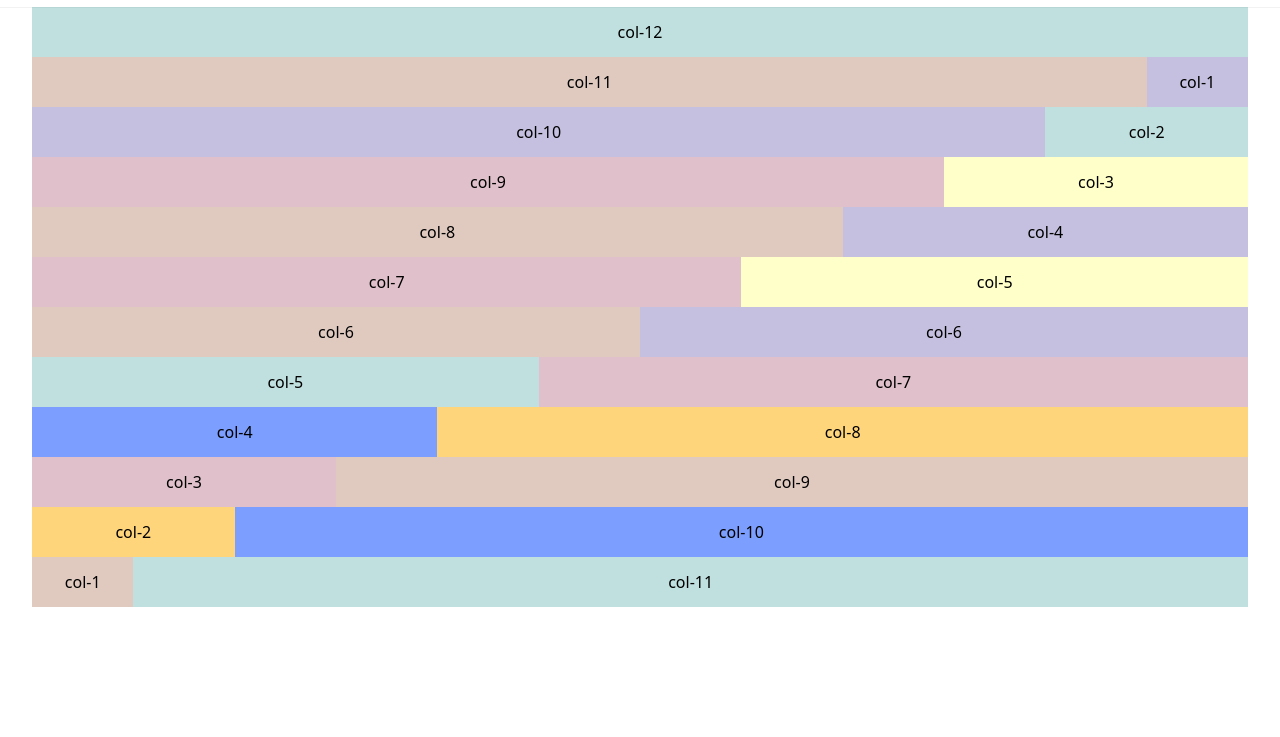
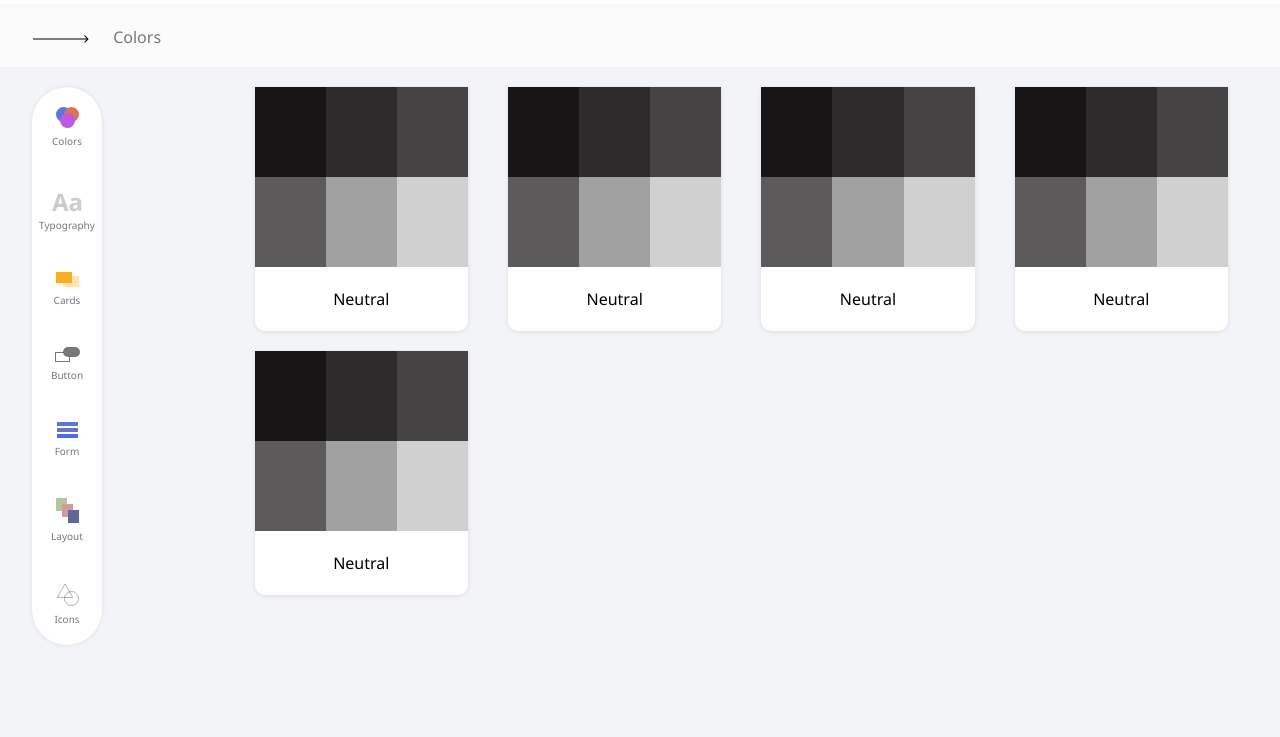
Before and after one commit to wiztemple/kraftui, a website: page index.html in a window 1280 px wide. Shown: the part 63-800 px from the top of the page. Drawn offline with Linux system fonts and the light colour scheme.

Commit message:
complete navbar implementation and add grid system

```diff
--- /dev/null
+++ b/css/kraftui.css
@@ -0,0 +1,104 @@
+.app-bg {
+  background: #f2f4f7;
+}
+.rectangle-1 {
+  height: 70px;
+  display: flex;
+  justify-content: center;
+  align-items: center;
+  background: #ffffff;
+  box-shadow: 0px 0px 4px rgba(0, 0, 0, 0.25);
+}
+.rectangle-2 {
+  height: 60px;
+  display: flex;
+  justify-content: flex-start;
+  align-items: center;
+  padding: 0 32px;
+  background: #fbfbfb;
+  box-shadow: 0px -2px 4px rgba(0, 0, 0, 0.05);
+}
+.auto-tab {
+  width: 70px;
+  margin-top: 20px;
+  background: #ffffff;
+  box-shadow: 0px 0px 4px rgba(0, 0, 0, 0.1);
+  border-radius: 50px;
+}
+.current-tab > span {
+  margin-left: 20px;
+  color: #777;
+}
+.icon-btn {
+  width: 100%;
+  display: inline-block;
+  padding: 20px;
+  text-align: center;
+  white-space: nowrap;
+  vertical-align: middle;
+  user-select: none;
+}
+.icon-btn:focus {
+  outline: none;
+}
+.icon-btn:hover {
+  background-color: rgba(238, 238, 238, 0.308);
+  overflow: hidden;
+}
+.icon-btn:first-child:hover {
+  border-top-left-radius: 50px;
+  border-top-right-radius: 50px;
+}
+.icon-btn:last-child:hover {
+  border-bottom-left-radius: 50px;
+  border-bottom-right-radius: 50px;
+}
+.block-span {
+  display: flex;
+  justify-content: center;
+  margin-top: 5px;
+  text-align: center;
+  font-size: 10px;
+  color: #777;
+}
+.typography-font {
+  font-style: normal;
+  font-weight: bold;
+  font-size: 24px;
+  color: #ccc;
+}
+.card-colors {
+  display: flex;
+  justify-content: flex-start;
+}
+.color-card {
+  background: #ffffff;
+  box-shadow: 0px 1px 4px rgba(0, 0, 0, 0.1);
+  border-radius: 0px 0px 10px 10px;
+}
+.card-colors-item {
+  width: 100%;
+  height: 90px;
+}
+.color-card-footer {
+  padding: 20px;
+  text-align: center;
+}
+.neutral:nth-child(1) {
+  background: #171515;
+}
+.neutral:nth-child(2) {
+  background: rgba(23, 21, 21, 0.9);
+}
+.neutral:nth-child(3) {
+  background: rgba(23, 21, 21, 0.8);
+}
+.card-colors:nth-child(2) > .neutral:nth-child(1) {
+  background: rgba(23, 21, 21, 0.7);
+}
+.card-colors:nth-child(2) > .neutral:nth-child(2) {
+  background: rgba(23, 21, 21, 0.4);
+}
+.card-colors:nth-child(2) > .neutral:nth-child(3) {
+  background: rgba(23, 21, 21, 0.2);
+}
--- a/css/style.css
+++ b/css/style.css
@@ -405,9 +405,7 @@ ul {
 }
 
 html {
-  font-family: system-ui, -apple-system, BlinkMacSystemFont, "Segoe UI", Roboto,
-    "Helvetica Neue", Arial, "Noto Sans", sans-serif, "Apple Color Emoji",
-    "Segoe UI Emoji", "Segoe UI Symbol", "Noto Color Emoji"; /* 1 */
+  font-family: "Noto Sans", sans-serif;
   line-height: 1.5; /* 2 */
 }
 
@@ -475,12 +473,16 @@ button,
 table {
   border-collapse: collapse;
 }
+body {
+  -webkit-font-smoothing: antialiased;
+  -moz-font-smoothing: antialiased;
+}
 /*Navbar style*/
 .nav {
   width: 100%;
   display: flex;
   justify-content: space-between;
-  min-height: 70px;
+  min-height: 4.375rem;
   align-items: center;
   flex-wrap: wrap;
   background-color: #fff;
@@ -488,14 +490,16 @@ table {
 }
 
 .nav-brand {
+  height: 4.375rem;
   display: flex;
   align-items: center;
   flex-shrink: 0;
   margin-right: 2rem;
 }
 .nav-brand > a {
-  font-size: 24px;
+  font-size: 1.5rem;
   text-decoration: none;
+  color: #444;
 }
 .nav-left,
 .nav-right {
@@ -509,18 +513,18 @@ table {
 }
 .nav-link,
 .nav-item {
-  height: 70px;
+  height: 4.375rem;
   display: flex;
   align-items: center;
   padding: 0 0.75rem;
 }
 .nav-mobile {
   width: 100vw;
-  height: 60px;
+  height: 4.375rem;
   display: flex;
   justify-content: space-between;
   align-items: center;
-  padding: 0 10px;
+  padding: 0 0.625rem;
   border-bottom: 1px solid rgba(238, 238, 238, 0.479);
 }
 .nav-menu-button {
@@ -540,7 +544,9 @@ table {
   text-decoration: none;
 }
 .nav-link:hover {
-  border-bottom: 2px solid dodgerblue;
+  color: #0f67be;
+  background-color: #0f66be09;
+  border-bottom: 2px solid #0f67be;
 }
 .nav-menu-hamburger {
   width: 1rem;
@@ -565,7 +571,7 @@ table {
 .box-6,
 .box-7 {
   width: 100%;
-  height: 50px;
+  height: 2.375rem;
   display: flex;
   justify-content: center;
   align-items: center;
@@ -620,8 +626,8 @@ table {
 }
 /*utilities*/
 .mx-32 {
-  margin-right: 32px;
-  margin-left: 32px;
+  margin-right: 2rem;
+  margin-left: 2rem;
 }
 /*grid*/
 .full-width {
@@ -679,6 +685,20 @@ table {
 }
 .col-12 {
   width: 100%;
+}
+.col-1,
+.col-2,
+.col-3,
+.col-4,
+.col-5,
+.col-6,
+.col-7,
+.col-8,
+.col-9,
+.col-10,
+.col-11,
+.col-12 {
+  padding: 0 15px;
 }
 @media (min-width: 640px) {
   .container {
@@ -783,11 +803,29 @@ table {
   .md-col-12 {
     width: 100%;
   }
+  .md-col-1,
+  .md-col-2,
+  .md-col-3,
+  .md-col-4,
+  .md-col-5,
+  .md-col-6,
+  .md-col-7,
+  .md-col-8,
+  .md-col-9,
+  .md-col-10,
+  .md-col-11,
+  .md-col-12 {
+    padding: 0 20px;
+  }
   .md-full-width {
     width: 100%;
   }
   .md-full-screen {
     width: 100vw;
+  }
+  /*utilities*/
+  .md-mt-20 {
+    margin-top: 20px;
   }
 }
 @media (min-width: 1024px) {
@@ -796,12 +834,12 @@ table {
     margin: 0 auto;
   }
   .container-fluid {
-    margin-left: 60px;
-    margin-right: 60px;
+    margin-left: 32px;
+    margin-right: 32px;
     max-width: none;
   }
   .nav-brand {
-    height: 70px;
+    height: 4.375rem;
   }
   .nav > .container-fluid {
     width: 100%;
@@ -827,7 +865,7 @@ table {
   .nav-link,
   .nav-item,
   .nav-brand {
-    height: 70px;
+    height: 4.375rem;
     display: flex;
     align-items: center;
   }
@@ -891,8 +929,11 @@ table {
   /*utilities*/
   /*utilities*/
   .lg-mx-32 {
-    margin-right: 32px;
-    margin-left: 32px;
+    margin-right: 2rem;
+    margin-left: 2rem;
+  }
+  .lg-mt-20 {
+    margin-top: 20px;
   }
 }
 @media (min-width: 1280px) {
@@ -901,8 +942,8 @@ table {
     margin: 0 auto;
   }
   .container-fluid {
-    margin-left: 32px;
-    margin-right: 32px;
+    margin-left: 2rem;
+    margin-right: 2rem;
     max-width: none;
   }
   .nav > .container-fluid {
--- a/index.html
+++ b/index.html
@@ -3,191 +3,154 @@
   <head>
     <meta charset="UTF-8" />
     <meta name="viewport" content="width=device-width, initial-scale=1.0" />
+    <link
+      href="https://fonts.googleapis.com/css2?family=Noto+Sans:wght@400;700&display=swap"
+      rel="stylesheet"
+    />
     <link rel="stylesheet" href="./css/style.css" />
-    <title>Test</title>
+    <link rel="stylesheet" href="./css/kraftui.css" />
+    <title>KraftUI - Sullivan Wisdom</title>
   </head>
   <body>
-    <div class="app">
-      <nav class="nav">
+    <div class="full-height-screen app-bg">
+      <div class="rectangle-1">KraftUI</div>
+      <div class="rectangle-2">
+        <div class="current-tab">
+          <img src="./icons/arrow.svg" alt="arrow icon" />
+          <span>Colors</span>
+        </div>
+      </div>
+      <section>
         <div class="container-fluid">
-          <div class="nav-mobile">
-            <div class="nav-brand">
-              <a href="#">KraftUI</a>
-            </div>
-            <div>
-              <button class="nav-menu-button">
-                <svg
-                  class="nav-menu-hamburger"
-                  viewBox="0 0 20 20"
-                  xmlns="http://www.w3.org/2000/svg"
-                >
-                  <title>Menu</title>
-                  <path d="M0 3h20v2H0V3zm0 6h20v2H0V9zm0 6h20v2H0v-2z" />
-                </svg>
+          <div class="columns">
+            <div class="lg-col-2">
+              <div class="auto-tab">
+                <button class="icon-btn">
+                  <img src="./icons/colors.svg" alt="color icon" />
+                  <span class="block-span">Colors</span>
+                </button>
+                <button class="icon-btn">
+                  <span class="typography-font">Aa</span>
+                  <div class="block-span">Typography</div>
+                </button>
+                <button class="icon-btn">
+                  <img src="./icons/cards.svg" alt="card icon" />
+                  <span class="block-span">Cards</span>
+                </button>
+                <button class="icon-btn">
+                  <img src="./icons/buttons.svg" alt="button icon" />
+                  <span class="block-span">Button</span>
+                </button>
+                <button class="icon-btn">
+                  <img src="./icons/forms.svg" alt="form icon" />
+                  <span class="block-span">Form</span>
+                </button>
+                <button class="icon-btn">
+                  <img src="./icons/layout.svg" alt="layout icon" />
+                  <span class="block-span">Layout</span>
+                </button>
+                <button class="icon-btn">
+                  <img src="./icons/icons.svg" alt="icons icon" />
+                  <span class="block-span">Icons</span>
                 </button>
               </div>
             </div>
-          <div class="nav-menu">
-            <div class="nav-left">
-              <a href="#" class="nav-link">
-                Home
-              </a>
-              <a href="#" class="nav-link">
-                Documentation
-              </a>
+            <div class="full-width lg-col-10">
+              <div class="tab-body">
+                <div class="columns">
+                  <div class="full-width md-col-3 md-mt-20">
+                    <div class="color-card">
+                      <div class="card-colors">
+                        <div class="card-colors-item neutral"></div>
+                        <div class="card-colors-item neutral"></div>
+                        <div class="card-colors-item neutral"></div>
                       </div>
-            <div class="nav-right">
-              <div class="nav-item">
-                Kraft Alpha is out!
+                      <div class="card-colors">
+                        <div class="card-colors-item neutral"></div>
+                        <div class="card-colors-item neutral"></div>
+                        <div class="card-colors-item neutral"></div>
                       </div>
-              <div class="nav-item">
-                Blog
+                      <div class="color-card-footer">
+                        Neutral
+                      </div>
+                    </div>
+                  </div>
+                  <div class="full-width md-col-3 md-mt-20">
+                    <div class="color-card">
+                      <div class="card-colors">
+                        <div class="card-colors-item neutral"></div>
+                        <div class="card-colors-item neutral"></div>
+                        <div class="card-colors-item neutral"></div>
+                      </div>
+                      <div class="card-colors">
+                        <div class="card-colors-item neutral"></div>
+                        <div class="card-colors-item neutral"></div>
+                        <div class="card-colors-item neutral"></div>
+                      </div>
+                      <div class="color-card-footer">
+                        Neutral
+                      </div>
+                    </div>
+                  </div>
+                  <div class="full-width md-col-3 md-mt-20">
+                    <div class="color-card">
+                      <div class="card-colors">
+                        <div class="card-colors-item neutral"></div>
+                        <div class="card-colors-item neutral"></div>
+                        <div class="card-colors-item neutral"></div>
+                      </div>
+                      <div class="card-colors">
+                        <div class="card-colors-item neutral"></div>
+                        <div class="card-colors-item neutral"></div>
+                        <div class="card-colors-item neutral"></div>
+                      </div>
+                      <div class="color-card-footer">
+                        Neutral
+                      </div>
+                    </div>
+                  </div>
+                  <div class="full-width md-col-3 md-mt-20">
+                    <div class="color-card">
+                      <div class="card-colors">
+                        <div class="card-colors-item neutral"></div>
+                        <div class="card-colors-item neutral"></div>
+                        <div class="card-colors-item neutral"></div>
+                      </div>
+                      <div class="card-colors">
+                        <div class="card-colors-item neutral"></div>
+                        <div class="card-colors-item neutral"></div>
+                        <div class="card-colors-item neutral"></div>
+                      </div>
+                      <div class="color-card-footer">
+                        Neutral
                       </div>
                     </div>
                   </div>
                 </div>
-      </nav>
-      <div class="container-fluid">
                 <div class="columns">
-          <div class="col-12">
-            <div class="box-1">
-              col-12
+                  <div class="full-width md-col-3 md-mt-20">
+                    <div class="color-card">
+                      <div class="card-colors">
+                        <div class="card-colors-item neutral"></div>
+                        <div class="card-colors-item neutral"></div>
+                        <div class="card-colors-item neutral"></div>
                       </div>
+                      <div class="card-colors">
+                        <div class="card-colors-item neutral"></div>
+                        <div class="card-colors-item neutral"></div>
+                        <div class="card-colors-item neutral"></div>
                       </div>
-        </div>
-        <div class="columns">
-          <div class="full-width md-col-11">
-            <div class="box-2">
-              col-11
-            </div>
-          </div>
-          <div class="full-width md-col-1">
-            <div class="box-3">
-              col-1
-            </div>
-          </div>
-        </div>
-        <div class="columns">
-          <div class="full-width md-col-10">
-            <div class="box-3">
-              col-10
-            </div>
-          </div>
-          <div class="full-width md-col-2">
-            <div class="box-1">
-              col-2
-            </div>
-          </div>
-        </div>
-        <div class="columns">
-          <div class="full-width md-col-9">
-            <div class="box-4">
-              col-9
-            </div>
-          </div>
-          <div class="full-width md-col-3">
-            <div class="box-5">
-              col-3
-            </div>
-          </div>
-        </div>
-        <div class="columns">
-          <div class="full-width md-col-8">
-            <div class="box-2">
-              col-8
-            </div>
-          </div>
-          <div class="full-width md-col-4">
-            <div class="box-3">
-              col-4
-            </div>
-          </div>
-        </div>
-        <div class="columns">
-          <div class="full-width md-col-7">
-            <div class="box-4">
-              col-7
-            </div>
-          </div>
-          <div class="full-width md-col-5">
-            <div class="box-5">
-              col-5
-            </div>
-          </div>
-        </div>
-        <div class="columns">
-          <div class="full-width md-col-6">
-            <div class="box-2">
-              col-6
-            </div>
-          </div>
-          <div class="full-width md-col-6">
-            <div class="box-3">
-              col-6
-            </div>
-          </div>
-        </div>
-        <div class="columns">
-          <div class="full-width md-col-5">
-            <div class="box-1">
-              col-5
-            </div>
-          </div>
-          <div class="full-width md-col-7">
-            <div class="box-4">
-              col-7
-            </div>
-          </div>
-        </div>
-        <div class="columns">
-          <div class="full-width md-col-4">
-            <div class="box-6">
-              col-4
-            </div>
-          </div>
-          <div class="full-width md-col-8">
-            <div class="box-7">
-              col-8
-            </div>
-          </div>
-        </div>
-        <div class="columns">
-          <div class="full-width md-col-3">
-            <div class="box-4">
-              col-3
-            </div>
-          </div>
-          <div class="full-width md-col-9">
-            <div class="box-2">
-              col-9
-            </div>
-          </div>
-        </div>
-        <div class="columns">
-          <div class="full-width md-col-2">
-            <div class="box-7">
-              col-2
-            </div>
-          </div>
-          <div class="full-width md-col-10">
-            <div class="box-6">
-              col-10
-            </div>
-          </div>
-        </div>
-        <div class="columns">
-          <div class="full-width md-col-1">
-            <div class="box-2">
-              col-1
-            </div>
-          </div>
-          <div class="full-width md-col-11">
-            <div class="box-1">
-              col-11
+                      <div class="color-card-footer">
+                        Neutral
                       </div>
                     </div>
                   </div>
                 </div>
               </div>
+            </div>
+          </div>
+        </div>
+      </section>
+    </div>
   </body>
 </html>
```
Also changed, not shown: test.html (added, +193 -0 lines), icons/arrow.svg (added), icons/buttons.svg (added), icons/cards.svg (added), icons/colors.svg (added), icons/forms.svg (added), icons/icons.svg (added), icons/layout.svg (added). Lines whose indentation alone changed are shown as unchanged.
